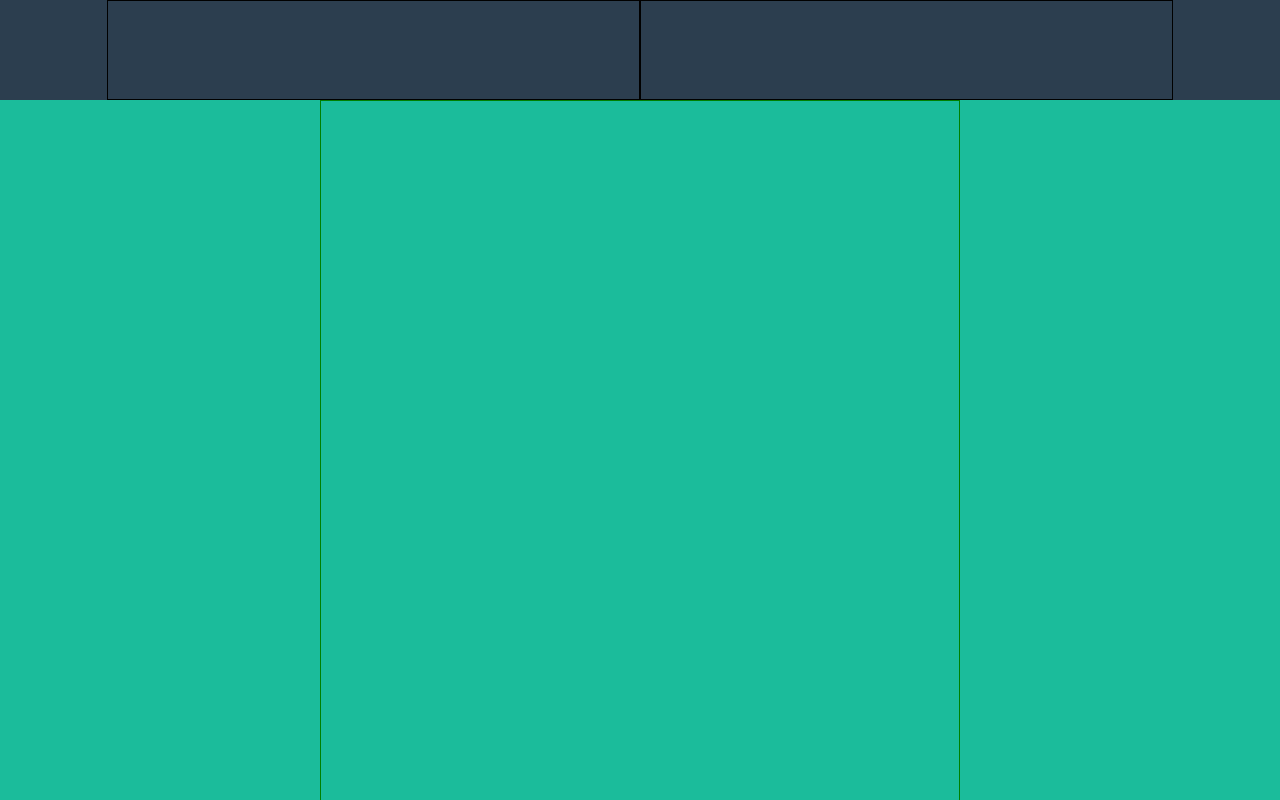
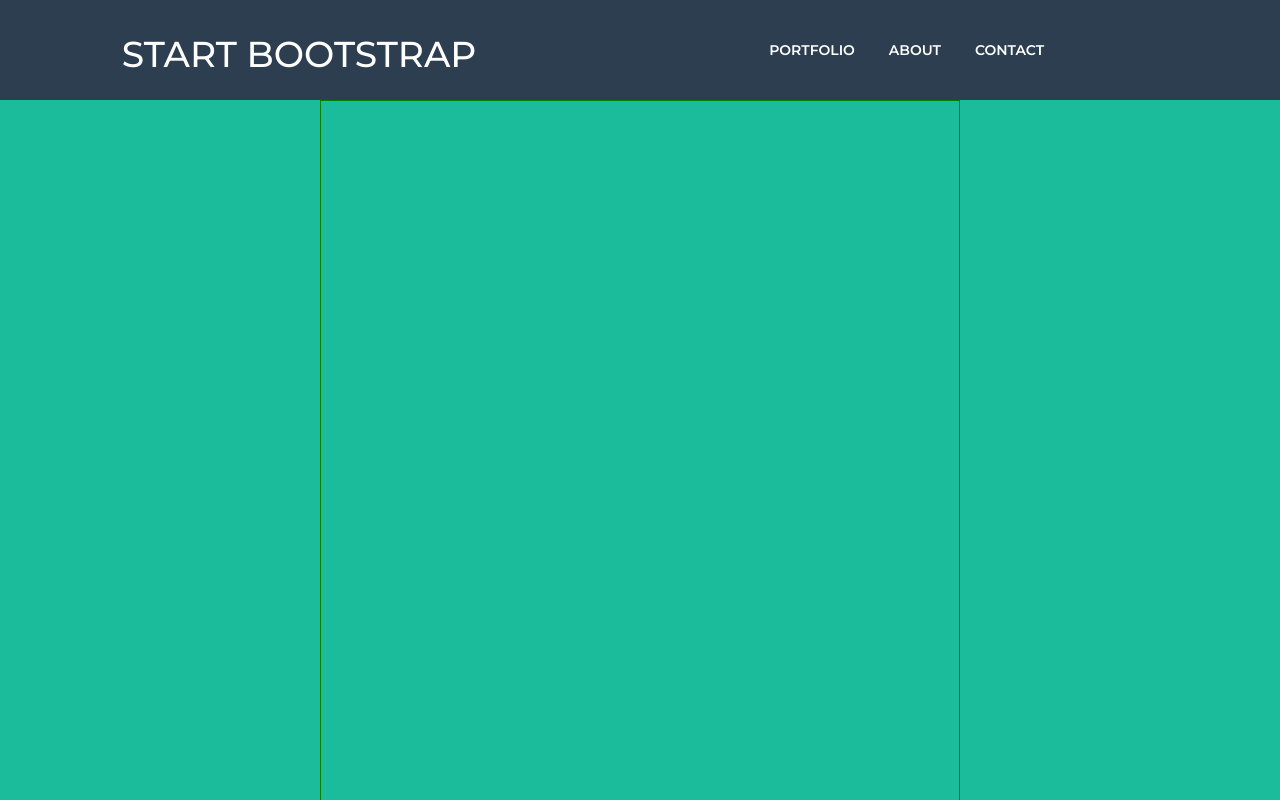
Before and after one commit to alessandro-falcone96/html-css-bootstrap-freelancer, a plain HTML site: page index.html in a window 1280 px wide. Shown: the top 800 px of the page. Drawn offline with nearby package versions, Linux system fonts and the light colour scheme.

Commit message:
Aggiunto contenuto nell'header-top

```diff
--- a/css/style.css
+++ b/css/style.css
@@ -2,19 +2,39 @@
   margin: 0;
   padding: 0;
   box-sizing: border-box;
+  font-family: 'Montserrat', sans-serif;
 }
 
+.font-600{
+  font-weight: 600;
+}
 
 /* Header */
 
 /* Header Top */
 .header-top{
-  height: 100px;
   background-color: #2C3E4F;
 }
 .header-top .col-lg-5{
-  height: 100%;
-  border: 1px solid black;
+  /* height: 100%; */
+  /* border: 1px solid black; */
+}
+
+.header-top h1,
+.header-top ul li a{
+  text-transform: uppercase;
+  color: white;
+}
+.header-top h1{
+  padding: 15px 0px;
+}
+.header-top ul{
+  margin: 40px 0px;
+}
+.header-top ul li{
+  display: inline-block;
+  list-style: none;
+  margin: 0px 15px;
 }
 
 /* Header Bottom */
--- a/index.html
+++ b/index.html
@@ -4,6 +4,8 @@
     <meta charset="utf-8">
     <!-- Latest compiled and minified CSS -->
     <link rel="stylesheet" href="https://stackpath.bootstrapcdn.com/bootstrap/3.4.1/css/bootstrap.min.css" integrity="sha384-HSMxcRTRxnN+Bdg0JdbxYKrThecOKuH5zCYotlSAcp1+c8xmyTe9GYg1l9a69psu" crossorigin="anonymous">
+    <link rel="preconnect" href="https://fonts.gstatic.com">
+    <link href="https://fonts.googleapis.com/css2?family=Montserrat:ital,wght@0,100;0,200;0,300;0,400;0,500;0,600;0,700;0,800;0,900;1,100;1,200;1,300;1,400;1,500;1,600;1,700;1,800;1,900&display=swap" rel="stylesheet">
     <link rel="stylesheet" href="css/style.css">
     <title>Bootstrap Freelancer</title>
   </head>
@@ -12,8 +14,16 @@
     <header class="container-fluid">
 
       <div class="header-top row">
-        <div class="col-lg-offset-1 col-md-offset-1 col-sm-offset-1 col-lg-5 col-md-5 col-sm-5 col-xs-6"></div>
-        <div class="col-lg-5 col-md-5 col-sm-5 col-xs-6"></div>
+        <div class="col-lg-offset-1 col-md-offset-1 col-lg-5 col-md-5 col-sm-6 col-xs-6 font-600">
+          <h1>Start Bootstrap</h1>
+        </div>
+        <div class="col-lg-5 col-md-5 col-sm-6 col-xs-6 text-center font-600">
+          <ul>
+            <li><a href="#">Portfolio</a></li>
+            <li><a href="#">About</a></li>
+            <li><a href="#">Contact</a></li>
+          </ul>
+        </div>
       </div>
 
       <div class="header-bottom row">
```
Also changed, not shown: 1 other file.
